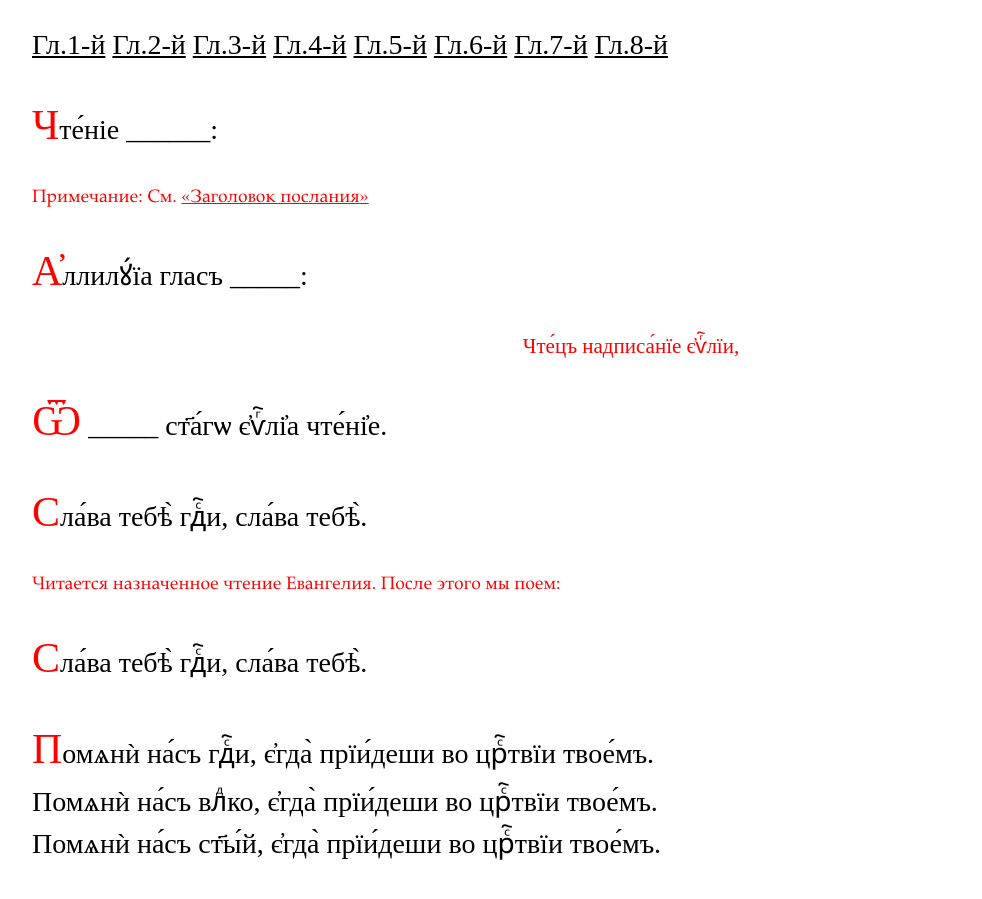
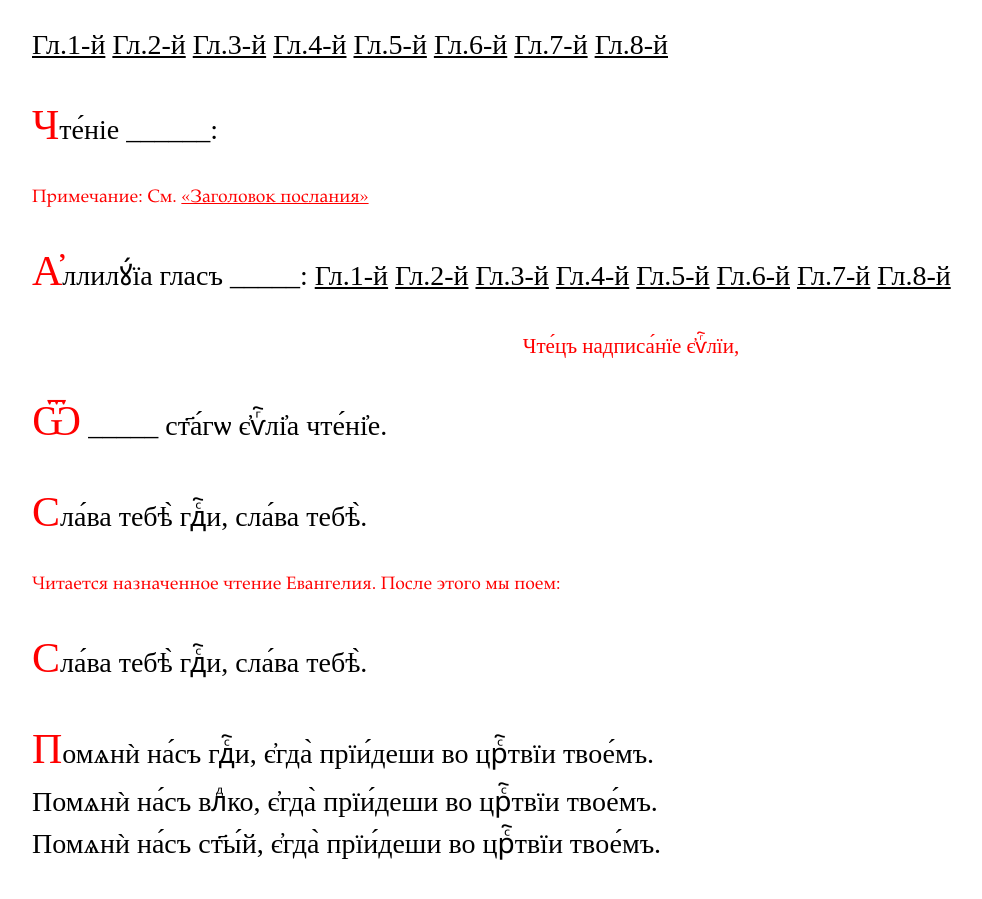
Before and after one commit to markjville/markjville.github.io, a Jekyll site: the page ReadersServ-Slav.html, which Jekyll copies as it is, in a window 1280 px wide and 900 px high, scrolled down 4231 px. Shown: the whole window, without its empty margins (34-1016 px from the left). Built offline with Jekyll 4.4.1, drawn with Linux system fonts in a browser that asks for light colours; some web fonts are replaced; comment, search, counter and statistics services are not loaded.

Commit message:
Update ReadersServ-Slav.html

```diff
--- a/ReadersServ-Slav.html
+++ b/ReadersServ-Slav.html
@@ -92,6 +92,16 @@ p::first-letter {
 <p>Чте́ніе ______:</p><h5 style="color:red;">Примечание: См. <a href="https://markjville.github.io/docs/Изобразительная/Заголовки.html">«Заголовок послания»</a></h5>
 
 <p>А҆ллилꙋ́їа гласъ _____:
+
+  <a href="https://markjville.github.io/docs/Изобразительная/аллилуия1.html">Гл.1-й</a>
+<a href="https://markjville.github.io/docs/Изобразительная/аллилуия2.html">Гл.2-й</a>
+  <a href="https://markjville.github.io/docs/Изобразительная/аллилуия3.html">Гл.3-й</a>
+  <a href="https://markjville.github.io/docs/Изобразительная/аллилуия4.html">Гл.4-й</a>
+  <a href="https://markjville.github.io/docs/Изобразительная/аллилуия5.html">Гл.5-й</a>
+  <a href="https://markjville.github.io/docs/Изобразительная/аллилуия6.html">Гл.6-й</a>
+  <a href="https://markjville.github.io/docs/Изобразительная/аллилуия7.html">Гл.7-й</a>
+  <a href="https://markjville.github.io/docs/Изобразительная/аллилуия8.html">Гл.8-й</a>
+
 <div style="text-align:center;color:red;font-size:75%">Чте́цъ надписа́нїе є҆ѵⷢ҇лїи,</div>
 <p>Ѿ _____ ст҃а́гѡ є҆ѵⷢ҇лі҆а чте́ні҆е.</p>
 <p>Сла́ва тебѣ̀ гдⷭ҇и, сла́ва тебѣ̀.</p>
```
